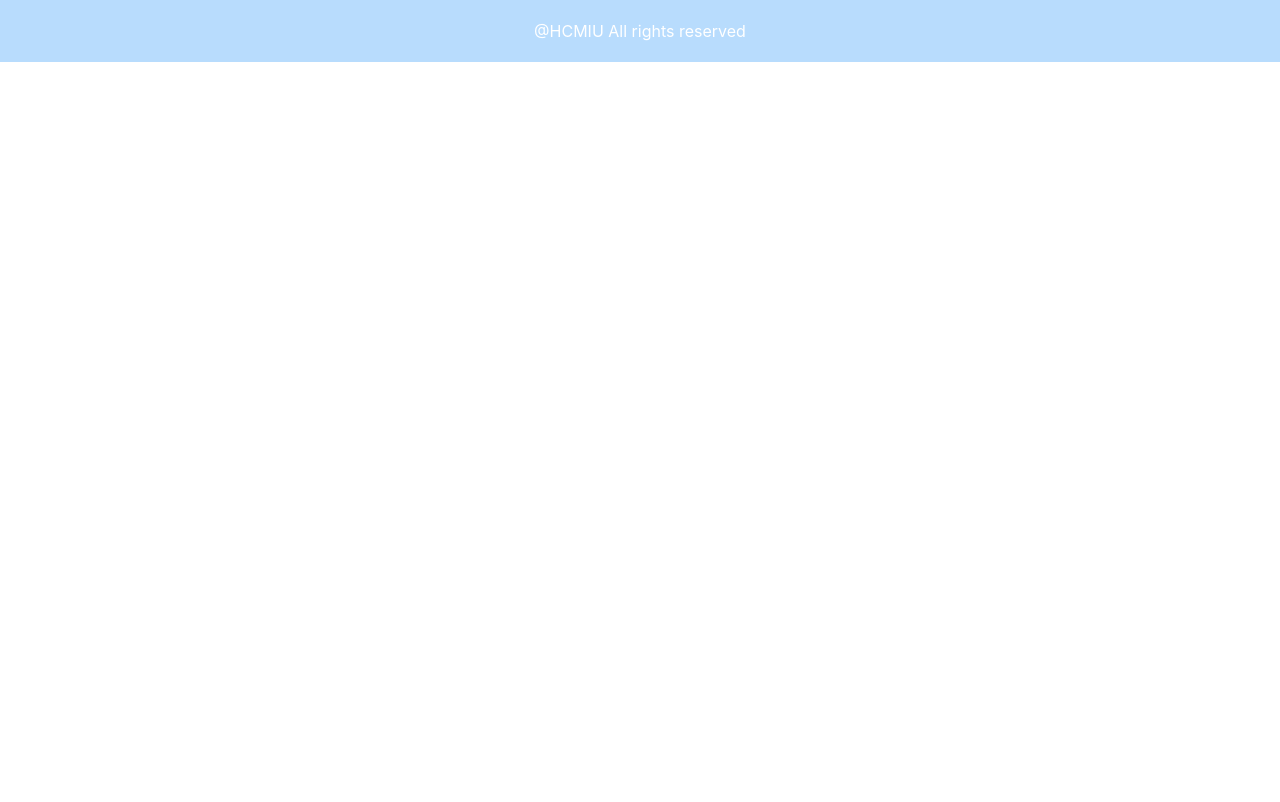
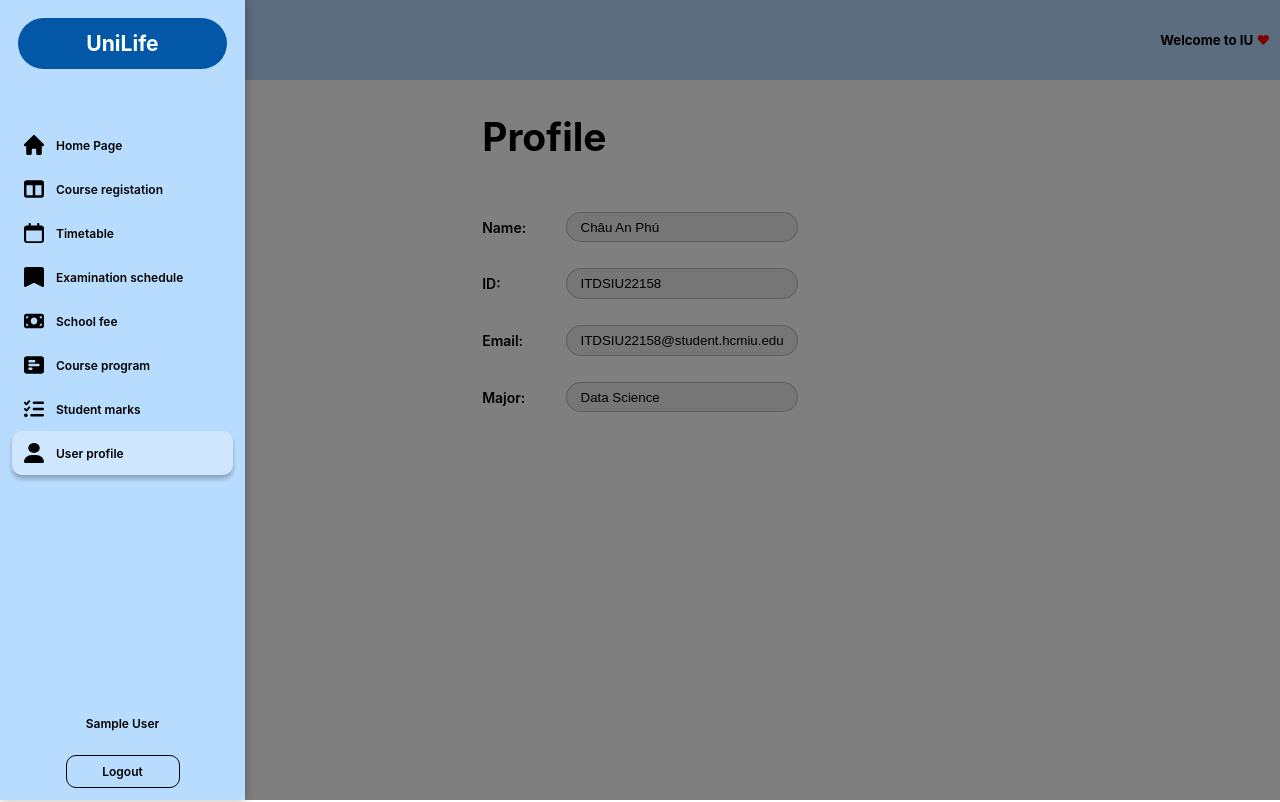
Before and after one commit to nhhongan/solution-for-saving-student-records, a React (Create React App) app in the folder frontend/: page /profile in a window 1280 px wide. Shown: the top 802 px of the page. Built offline with nearby package versions, Linux system fonts and the light colour scheme; sample sign-in values are in the browser's storage.

Commit message:
Add profile page template

```diff
--- a/frontend/src/App.tsx
+++ b/frontend/src/App.tsx
@@ -11,6 +11,7 @@ import Footer from 'layouts/Footer/Footer';
 import FeePage from 'pages/FeePage/FeePage';
 import CourseProgramPage from 'pages/CourseProgramPage/CourseProgramPage';
 import MarksPage from 'pages/MarksPage/MarksPage';
+import ProfilePage from 'pages/ProfilePage/ProfilePage';
 
 export const ProtectedRoute = () => {
   const location = useLocation();
@@ -39,6 +40,7 @@ function App() {
             <Route path='/school-fee' element={<FeePage />}/>
             <Route path='/course-program' element={<CourseProgramPage />}/>
             <Route path='/student-marks' element={<MarksPage />}/>
+            <Route path='/profile' element={<ProfilePage />}/>
             </Route>
           <Route path='/login' element={<PublicRoute />} />
         </Routes>
--- a/frontend/src/assets/css/App.scss
+++ b/frontend/src/assets/css/App.scss
@@ -70,6 +70,9 @@ form.input-form {
           padding-right: 1em;
           // Extend input width to fill the remaining space
           flex: 1;
+          &:read-only {
+              background-color: rgba(238, 237, 237, 1);
+          }
       }
       .checkbox {
         display: flex;
--- a/frontend/src/pages/MarksPage/MarksPage.scss
+++ b/frontend/src/pages/MarksPage/MarksPage.scss
@@ -12,6 +12,13 @@
         }
         th {
             font-size: small;
+        }
+        tbody {
+            tr {
+                &:nth-child(odd) {
+                    background-color: #f5f5f5;
+                }
+            }
         }
     }
     .grid-container {
--- /dev/null
+++ b/frontend/src/pages/ProfilePage/ProfilePage.tsx
@@ -0,0 +1,29 @@
+import React from "react";
+
+const ProfilePage: React.FC = () => {
+  return (
+    <div>
+      <h2 className="title">Profile</h2>
+      <form className="input-form">
+        <div className="form-group">
+          <label htmlFor="username">Name:</label>
+          <input type="text" name="" id="user-name" readOnly={true} value="Châu An Phú"/>
+        </div>
+        <div className="form-group">
+          <label htmlFor="username">ID:</label>
+          <input type="text" name="" id="user-name" readOnly={true} value="ITDSIU22158"/>
+        </div>
+        <div className="form-group">
+          <label htmlFor="username">Email:</label>
+          <input type="text" name="" id="user-name" readOnly={true} value="ITDSIU22158@student.hcmiu.edu.vn"/>
+        </div>
+        <div className="form-group">
+          <label htmlFor="username">Major:</label>
+          <input type="text" name="" id="user-name" readOnly={true} value="Data Science"/>
+        </div>
+      </form>
+    </div>
+  );
+};
+
+export default ProfilePage;
```
